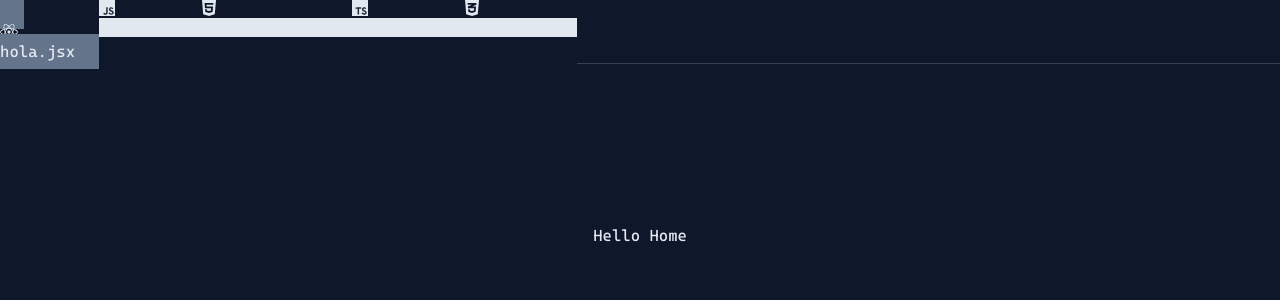
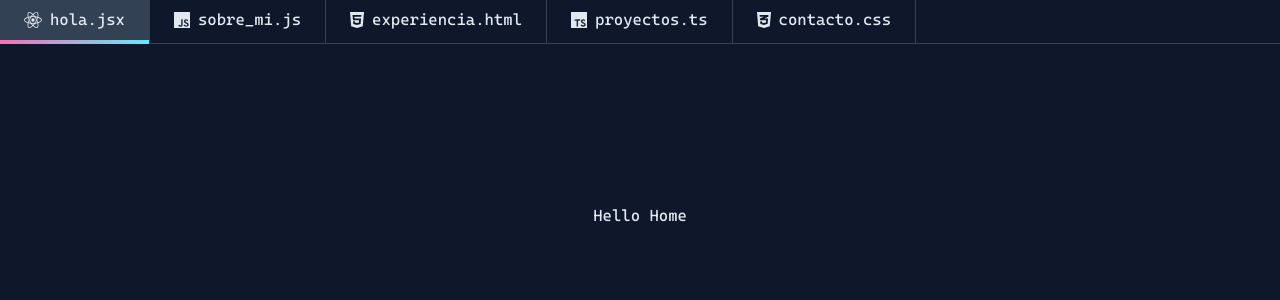
Before and after one commit to kyubiful/personal-landing, a React (Vite) app: page / in a window 1280 px wide. Shown: the top 300 px of the page. Built offline with nearby package versions, Linux system fonts and the light colour scheme.

Commit message:
✨ feat: create custom active link for menu

```diff
--- a/src/components/Tab/index.jsx
+++ b/src/components/Tab/index.jsx
@@ -1,11 +1,16 @@
-import { NavLink } from 'react-router-dom'
+import { Link, useMatch, useResolvedPath } from 'react-router-dom'
 
-export const Tab = ({ to, children }) => {
+export const Tab = ({ to, children, ...props }) => {
+  const resolved = useResolvedPath(to)
+  const match = useMatch({ path: resolved.pathname, end: true })
+
   return (
-    <li className="">
-      <NavLink to={ to } className={({ isActive }) => isActive ? 'bg-slate-500 px-6 py-2' : 'bg-slate-200'}>
-        {children}
-      </NavLink>
+    <li className={ match ? 'border-r border-slate-700 ' : 'border-r border-slate-700 shadow-[inset_0_-1px_0_#334155]'}>
+      <div className={ match ? 'bg-gradient-to-r from-pink-400 to-cyan-300 pb-1' : 'bg-gradient-to-r from-pink-400 to-cyan-300 mb-1'}>
+        <Link {...props} to={to} className={ match ? 'bg-slate-700 px-6 py-2 h-2 flex justify-center items-center w-auto h-full' : 'bg-slate-900 px-6 py-2 h-2 flex justify-center items-center h-full w-full'}>
+          {children}
+        </Link>
+      </div>
     </li>
   )
 }
```
